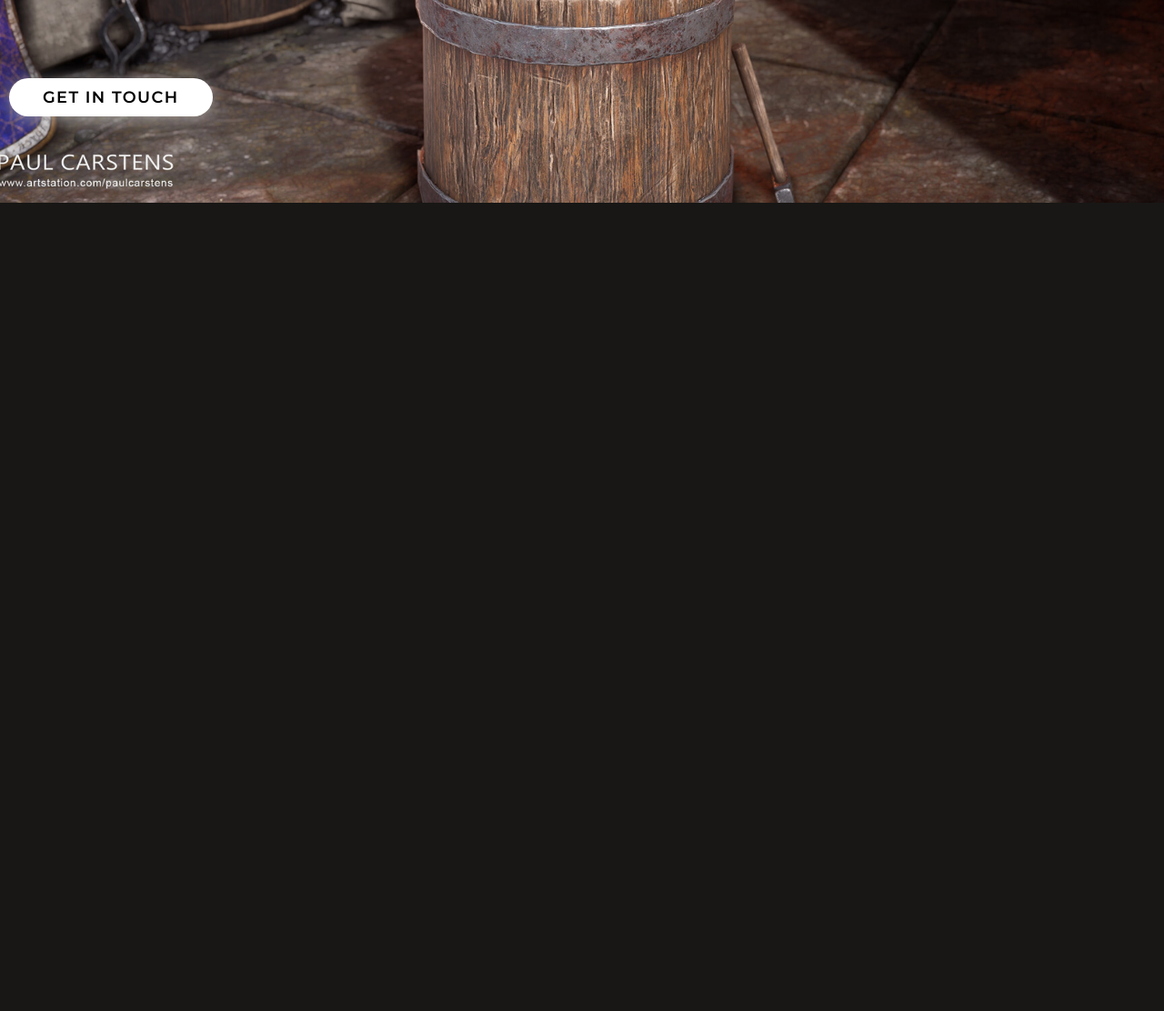
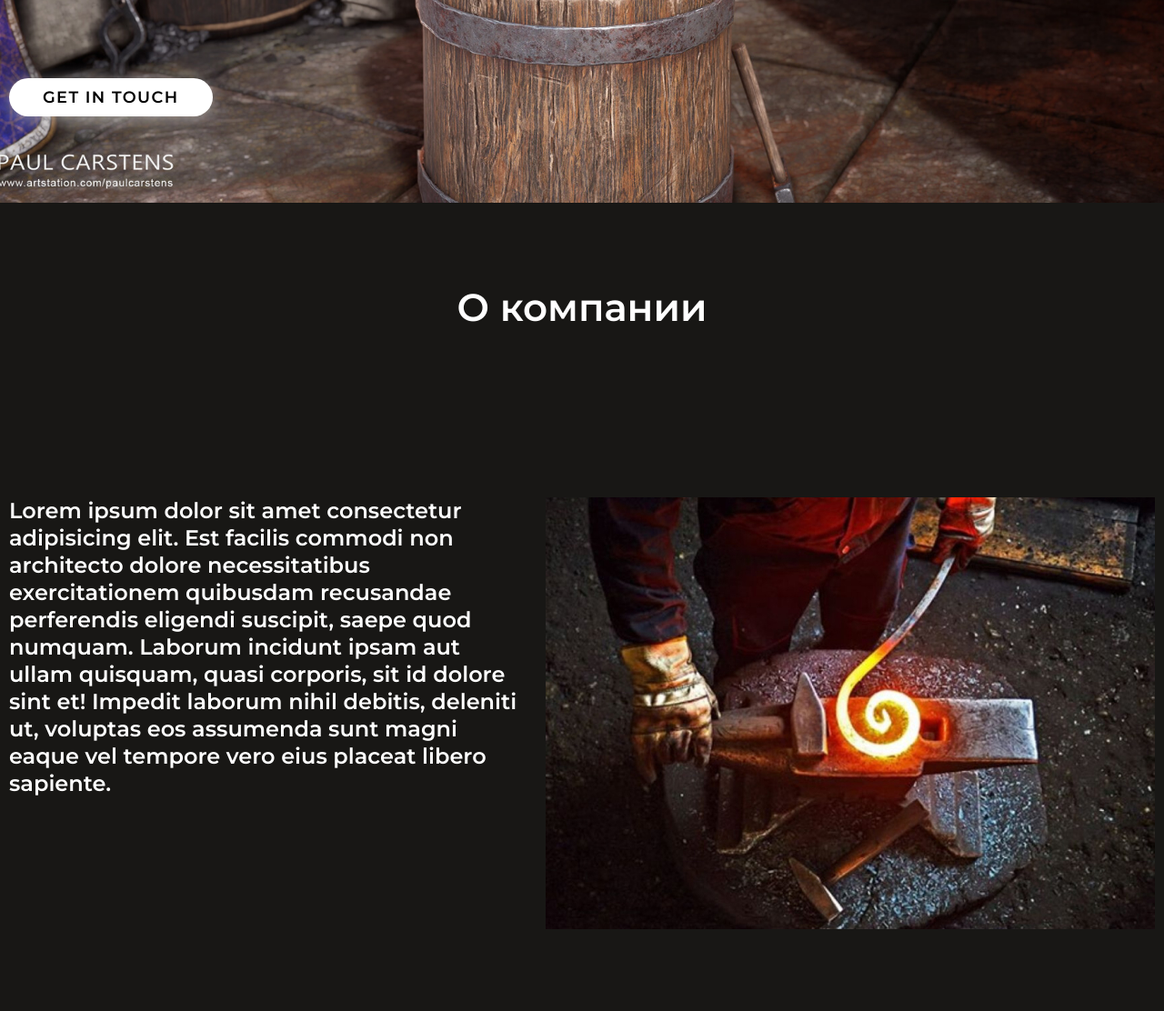
Before and after one commit to aleksei24/forge-temp, a website: page app/index.html in a window 1280 px wide. Shown: the part 577-1689 px from the top of the page at 91% size. Before the commit the page ends 800 px from the top, so only its background shows below. Drawn offline with nearby package versions, Linux system fonts and the light colour scheme; files that its build step writes are made by us from their sources; files whose address does not match are found by name; a web font is replaced by a local one.

Commit message:
working on about section

```diff
--- a/app/index.html
+++ b/app/index.html
@@ -11,8 +11,7 @@
     <div class="wrapper">
       @@include('template/_header.html')
       <main class="main">
-        @@include('template/_fullscreen.html')
-        <!-- @@include('template/_hero.html') @@include('template/_banner1.html') -->
+        @@include('template/_fullscreen.html') @@include('template/_about.html')
         <!-- @@include('template/_tabs-page.html') @@include('template/_banner2.html') -->
       </main>
       <!-- @@include('template/_footer.html') -->
--- /dev/null
+++ b/app/scss/about.scss
@@ -0,0 +1,48 @@
+.about {
+  padding: em(90) 0;
+
+  &__headline {
+    text-align: center;
+    padding-bottom: em(70);
+    font-size: rem(42);
+    line-height: rem(50);
+  }
+
+  &__row {
+    display: flex;
+    @media (max-width: $md3) {
+      flex-direction: column;
+    }
+  }
+
+  &__image {
+    flex: 0 0 em(670);
+    @media (max-width: $md3) {
+      padding-top: em(20);
+    }
+    @media (max-width: 568px) {
+      flex: 1 1 auto;
+    }
+  }
+
+  &__body {
+    flex: 1 1 auto;
+    padding-right: em(20);
+    max-height: em(350);
+    overflow-y: scroll;
+    @media (max-width: $md3) {
+      padding-right: 0;
+    }
+  }
+
+  &__text {
+    margin-bottom: em(15);
+    font-size: rem(24);
+    line-height: rem(30);
+  }
+
+  &__item {
+    font-size: rem(24);
+    line-height: rem(30);
+  }
+}
--- a/app/scss/style.scss
+++ b/app/scss/style.scss
@@ -4,8 +4,8 @@
 @import 'default';
 @import 'burger';
 @import 'header';
-// @import 'swiper';
 @import 'fullscreen';
+@import 'about';
 // @import 'hero';
 // @import 'side-popup';
 // @import 'banner';
--- /dev/null
+++ b/app/template/_about.html
@@ -0,0 +1,28 @@
+<div class="about">
+  <div class="about__container container">
+    <h1 class="about__headline">О компании</h1>
+    <div class="about__row">
+      <div class="about__body">
+        <p class="about__text">
+          Lorem ipsum dolor sit amet consectetur adipisicing elit. Est facilis commodi non
+          architecto dolore necessitatibus exercitationem quibusdam recusandae perferendis eligendi
+          suscipit, saepe quod numquam. Laborum incidunt ipsam aut ullam quisquam, quasi corporis,
+          sit id dolore sint et! Impedit laborum nihil debitis, deleniti ut, voluptas eos assumenda
+          sunt magni eaque vel tempore vero eius placeat libero sapiente.
+        </p>
+        <ul class="about__list">
+          <li class="about__item">-художественная ковка</li>
+          <li class="about__item">-услуги кузнеца</li>
+          <li class="about__item">-сварочные работы</li>
+          <li class="about__item">-монтаж и демонтаж</li>
+          <li class="about__item">-аргонная сварка</li>
+          <li class="about__item">-изготовление дизайнов любой сложности</li>
+          <li class="about__item">-полимерное покрытие</li>
+        </ul>
+      </div>
+      <div class="about__image">
+        <img src="img/about//about.jpg" alt="about" />
+      </div>
+    </div>
+  </div>
+</div>
```
Also changed, not shown: forge-temp/index.html (+28 -1 lines), app/img/about/about.jpg (added), app/img/banner/02.jpg (deleted), forge-temp/css/style.min.css, forge-temp/img/about/02.webp (added), forge-temp/img/about/about.webp (added), forge-temp/img/banner/about.webp (added).
